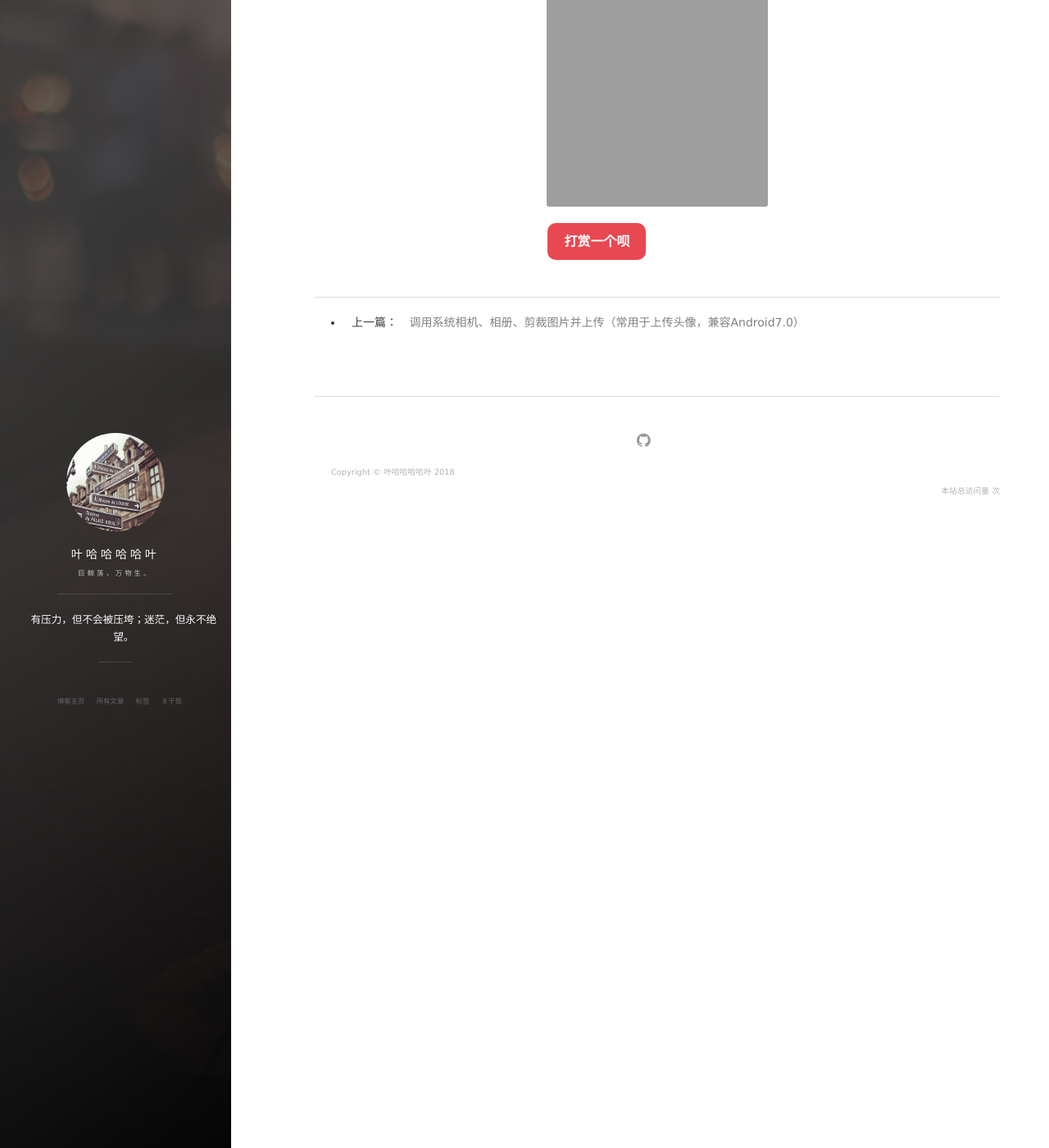
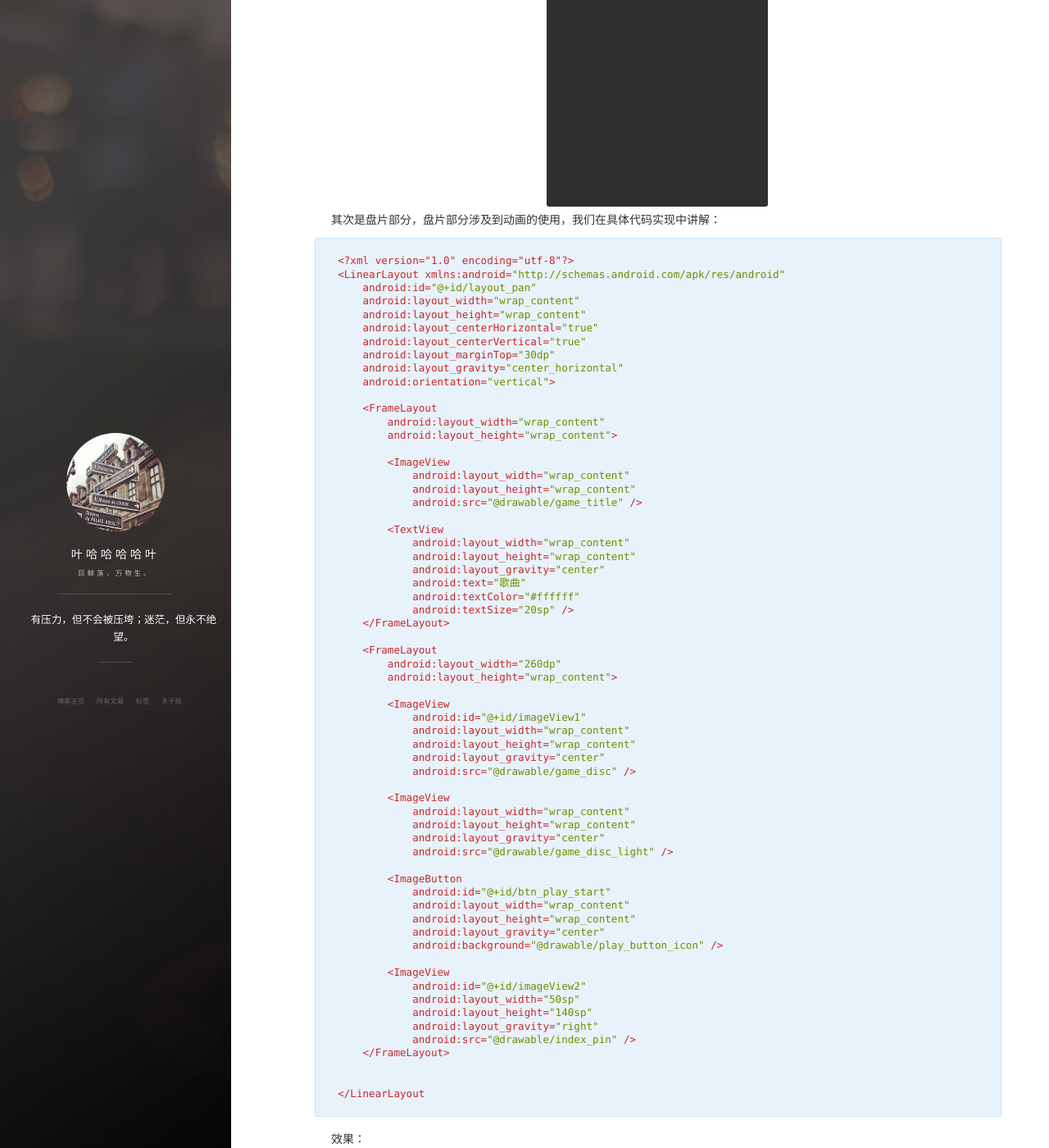
Before and after one commit to 112996/112996.github.io, a Jekyll site: the page built from _posts/2018-7-20-Android.md, in a window 1280 px wide and 1400 px high, scrolled down 2211 px. Shown: the whole window at 82% size. Built offline with Jekyll 4.4.1, drawn with Linux system fonts in a browser that asks for light colours; nearby versions of some CDN libraries; our own code applies the rules of GitHub Pages for plain Markdown files; comment, search, counter and statistics services are not loaded; grey boxes are pictures that could not be loaded.

Commit message:
First_commit

````diff
--- a/_posts/2018-7-20-Android.md
+++ b/_posts/2018-7-20-Android.md
@@ -107,5 +107,76 @@ GuessMusic
 ```
 我们来看看效果：
 <div>
-  <img src = "/images/guess_music/top_bar" width="270" height="480" />
+  <img src = "/images/guess_music/top_bar.png" width="270" height="480" />
 </div>
+
+其次是盘片部分，盘片部分涉及到动画的使用，我们在具体代码实现中讲解：
+```
+<?xml version="1.0" encoding="utf-8"?>
+<LinearLayout xmlns:android="http://schemas.android.com/apk/res/android"
+    android:id="@+id/layout_pan"
+    android:layout_width="wrap_content"
+    android:layout_height="wrap_content"
+    android:layout_centerHorizontal="true"
+    android:layout_centerVertical="true"
+    android:layout_marginTop="30dp"
+    android:layout_gravity="center_horizontal"
+    android:orientation="vertical">
+
+    <FrameLayout
+        android:layout_width="wrap_content"
+        android:layout_height="wrap_content">
+
+        <ImageView
+            android:layout_width="wrap_content"
+            android:layout_height="wrap_content"
+            android:src="@drawable/game_title" />
+
+        <TextView
+            android:layout_width="wrap_content"
+            android:layout_height="wrap_content"
+            android:layout_gravity="center"
+            android:text="歌曲"
+            android:textColor="#ffffff"
+            android:textSize="20sp" />
+    </FrameLayout>
+
+    <FrameLayout
+        android:layout_width="260dp"
+        android:layout_height="wrap_content">
+
+        <ImageView
+            android:id="@+id/imageView1"
+            android:layout_width="wrap_content"
+            android:layout_height="wrap_content"
+            android:layout_gravity="center"
+            android:src="@drawable/game_disc" />
+
+        <ImageView
+            android:layout_width="wrap_content"
+            android:layout_height="wrap_content"
+            android:layout_gravity="center"
+            android:src="@drawable/game_disc_light" />
+
+        <ImageButton
+            android:id="@+id/btn_play_start"
+            android:layout_width="wrap_content"
+            android:layout_height="wrap_content"
+            android:layout_gravity="center"
+            android:background="@drawable/play_button_icon" />
+
+        <ImageView
+            android:id="@+id/imageView2"
+            android:layout_width="50sp"
+            android:layout_height="140sp"
+            android:layout_gravity="right"
+            android:src="@drawable/index_pin" />
+    </FrameLayout>
+
+
+</LinearLayout
+```
+效果：
+<div>
+  <img src = "/images/guess_music/pan.png" width="270" height="480" />
+</div>
````
Also changed, not shown: images/guess_music/pan.png (added).
